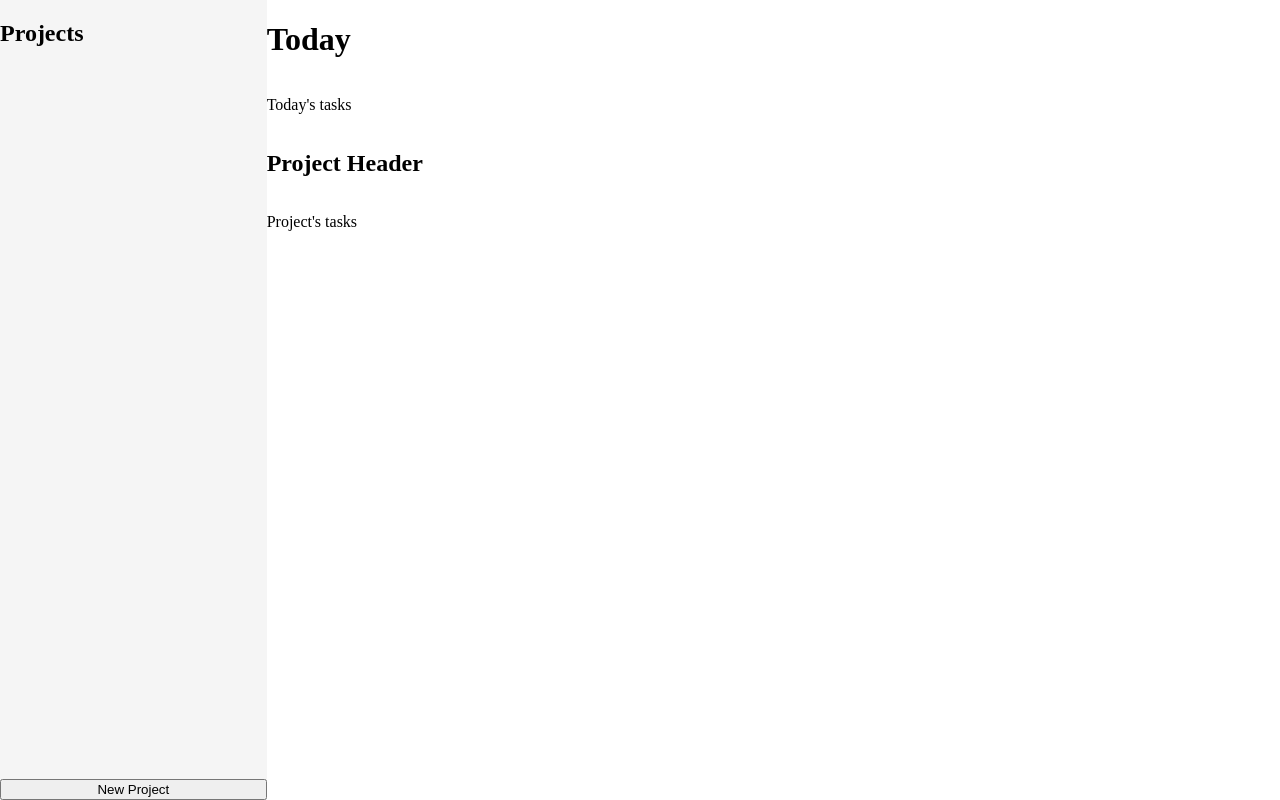
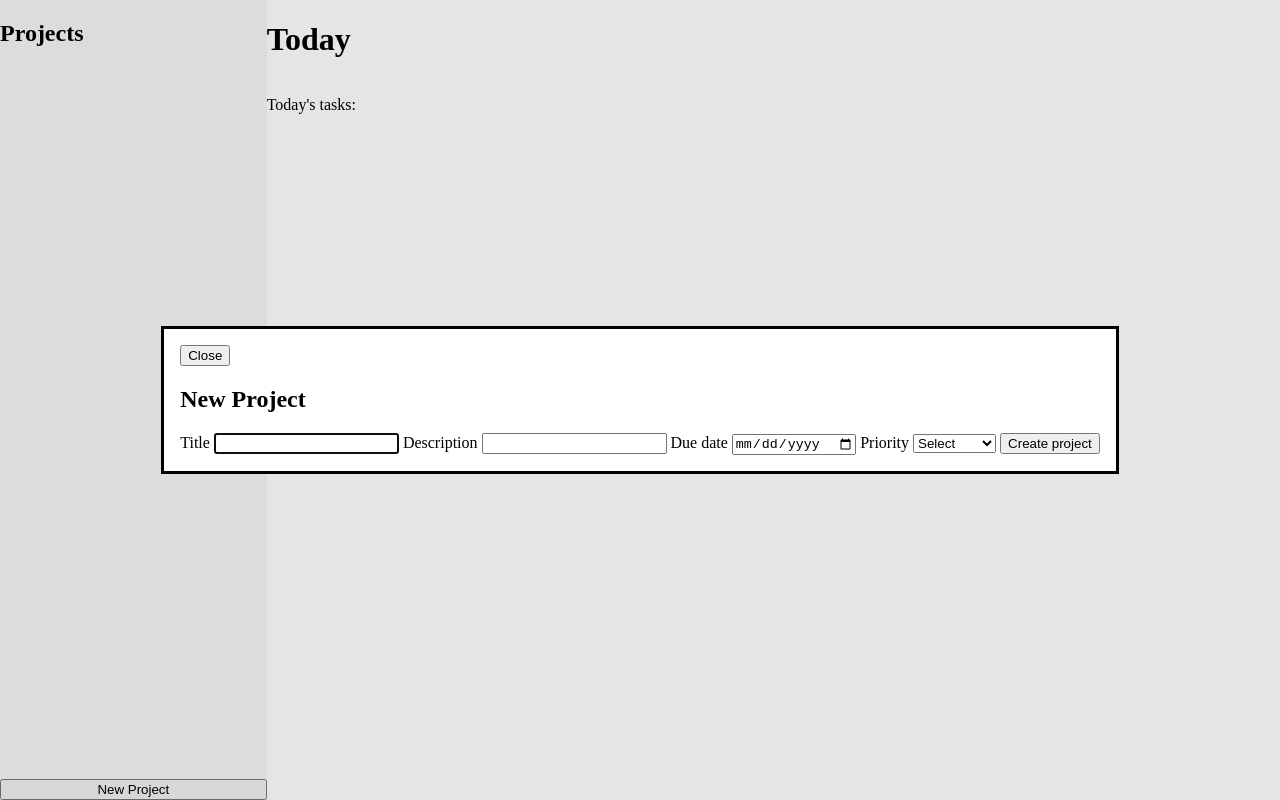
Before and after one commit to Stubberson/top-todo, a website built with webpack: page src/index.html in a window 1280 px wide. Both pictures are taken after a click on the button "New Project". Built offline with nearby package versions, Linux system fonts and the light colour scheme.

Commit message:
Create to-do dialog, simplify project structure

```diff
--- a/src/features/sidebar-funcs.js
+++ b/src/features/sidebar-funcs.js
@@ -0,0 +1,5 @@
+const date = new Date()
+let currentDate = date.toJSON().slice(0, 10)
+
+
+export { currentDate }
--- a/src/index.html
+++ b/src/index.html
@@ -6,6 +6,40 @@
     <title>To-do</title>
 </head>
 <body>
+    <div class="sidebar">
+        <h2>Projects</h2>
+        <ul class="projects-list">
 
+        </ul>
+        <button id="new-project">New Project</button>
+        <dialog class="project-dialog">
+            <button id="close-project-dialog">Close</button>
+            <form>
+                <h2>New Project</h2>
+                <label for="title">Title</label>
+                <input type="text" id="title" autofocus>
+
+                <label for="description">Description</label>
+                <input type="text" id="description">
+
+                <label for="due-date">Due date</label>
+                <input type="date" id="due-date">
+
+                <label for="priority">Priority</label>
+                <select id="priority">
+                    <option value="">Select</option>
+                    <option value="high">Urgent</option>
+                    <option value="medium">Upcoming</option>
+                    <option value="low">Someday</option>
+                </select>
+
+                <button formmethod="dialog">Create project</button>
+            </form>
+        </dialog>
+    </div>
+    <div class="content">
+        <h1>Today</h1>
+        <p class="description">Today's tasks:</p>
+    </div>
 </body>
 </html>
--- a/src/index.js
+++ b/src/index.js
@@ -1,8 +1,16 @@
 import './style.css'
-import { contentContainerToday, sidebarContainerToday } from './views/today.js'
+import { currentDate } from './features/sidebar-funcs.js'
 
-const body = document.querySelector('body')
-const sidebarToday = sidebarContainerToday.sidebar
-const contentToday = contentContainerToday.root
+const projectDialog = document.querySelector('dialog.project-dialog')
+const dueDate = document.querySelector('input#due-date')
+dueDate.min = currentDate
+const newProjectButton = document.querySelector('button#new-project')
+newProjectButton.addEventListener('click', () => {
+    document.body.appendChild(projectDialog)
+    projectDialog.showModal()
+})
 
-body.append(sidebarToday, contentToday)
+const closeDialogButton = document.querySelector('button#close-project-dialog')
+closeDialogButton.addEventListener('click', () => {
+  projectDialog.close()
+})
--- a/src/layout/content.js
+++ /dev/null
@@ -1,19 +0,0 @@
-export function createContentLayout() {
-    const contentContainer = document.createElement('div')
-    contentContainer.classList.add('content-container')
-    const viewHeader = document.createElement('h1')
-    const viewDescription = document.createElement('p')
-
-    const projectHeader = document.createElement('h2')
-    const projectDescription = document.createElement('p')
-
-    contentContainer.append(viewHeader, viewDescription, projectHeader, projectDescription)
-
-    return {
-        root: contentContainer,
-        header: viewHeader,
-        description: viewDescription,
-        project: projectHeader,
-        projectDescription: projectDescription
-    }
-}
--- a/src/layout/sidebar.js
+++ /dev/null
@@ -1,19 +0,0 @@
-export function createSidebarLayout() {
-    const sidebarContainer = document.createElement('div')
-    sidebarContainer.classList.add('sidebar-container')
-    const sidebarHeader = document.createElement('h2')
-    sidebarHeader.classList.add('sidebar-header')
-    const projectList = document.createElement('ul')
-    projectList.classList.add('projects-list')
-    const newProjectButton = document.createElement('button')
-    newProjectButton.id = 'new-project'
-
-    sidebarContainer.append(sidebarHeader, projectList, newProjectButton)
-
-    return {
-        sidebar: sidebarContainer,
-        header: sidebarHeader,
-        projects: projectList,
-        newProjectButton: newProjectButton
-    }
-}
--- a/src/style.css
+++ b/src/style.css
@@ -6,7 +6,7 @@ body {
     display: flex;
 }
 
-div.sidebar-container {
+div.sidebar {
     display: flex;
     flex-direction: column;
     flex-grow: 1;
@@ -19,7 +19,7 @@ ul.projects-list {
     flex-grow: 1;
 }
 
-div.content-container {
+div.content {
     display: flex;
     flex-direction: column;
     flex-grow: 1;
--- a/src/views/today.js
+++ /dev/null
@@ -1,16 +0,0 @@
-import { createSidebarLayout } from '../layout/sidebar.js'
-import { createContentLayout } from '../layout/content.js'
-// Define the content on the Today/Home view
-
-const sidebarContainerToday = createSidebarLayout()
-const contentContainerToday = createContentLayout()
-
-sidebarContainerToday.header.innerText = 'Projects'
-sidebarContainerToday.newProjectButton.innerText = 'New Project'
-
-contentContainerToday.header.innerText = 'Today'
-contentContainerToday.description.innerText = "Today's tasks"
-contentContainerToday.project.innerText = 'Project Header'
-contentContainerToday.projectDescription.innerText = "Project's tasks"
-
-export { contentContainerToday, sidebarContainerToday }
```
Also changed, not shown: src/tabs/project.js (added).
